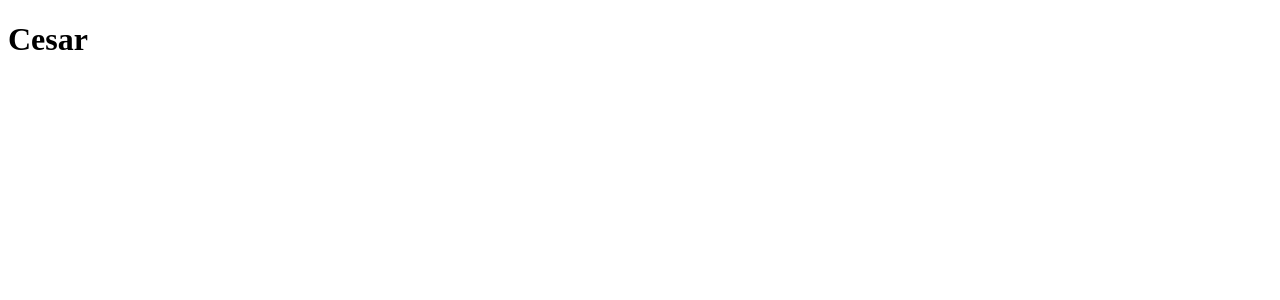
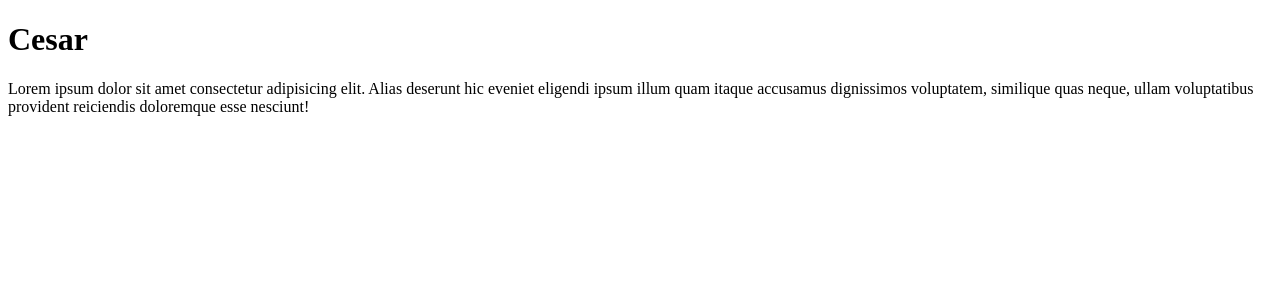
Before and after one commit to htmtmx/fh-course-counter-app-vite, a React (Vite) app: page / in a window 1280 px wide. Shown: the top 300 px of the page. Built offline with nearby package versions, Linux system fonts and the light colour scheme.

Commit message:
🚧 Wrap two html labels in empty fragment

```diff
--- a/src/FirstApp.jsx
+++ b/src/FirstApp.jsx
@@ -1,5 +1,8 @@
 export const FirstApp = () => {
   return (
+    <>
     <h1>Cesar</h1>
+    <p>Lorem ipsum dolor sit amet consectetur adipisicing elit. Alias deserunt hic eveniet eligendi ipsum illum quam itaque accusamus dignissimos voluptatem, similique quas neque, ullam voluptatibus provident reiciendis doloremque esse nesciunt!</p>
+    </>
   )
 }
```
